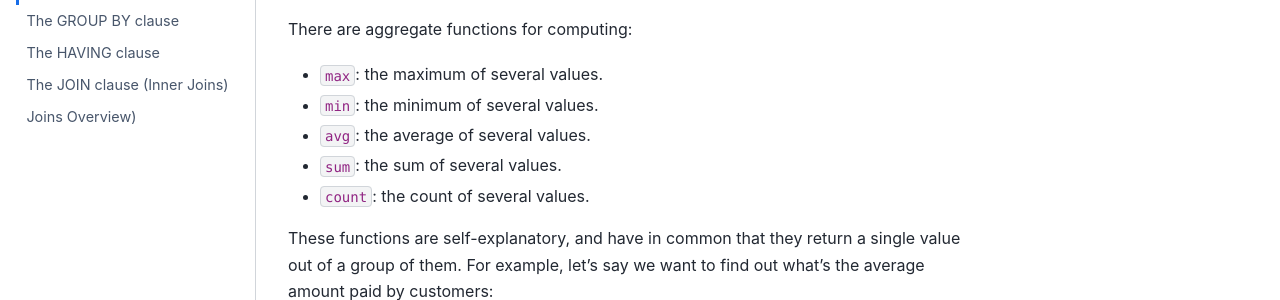
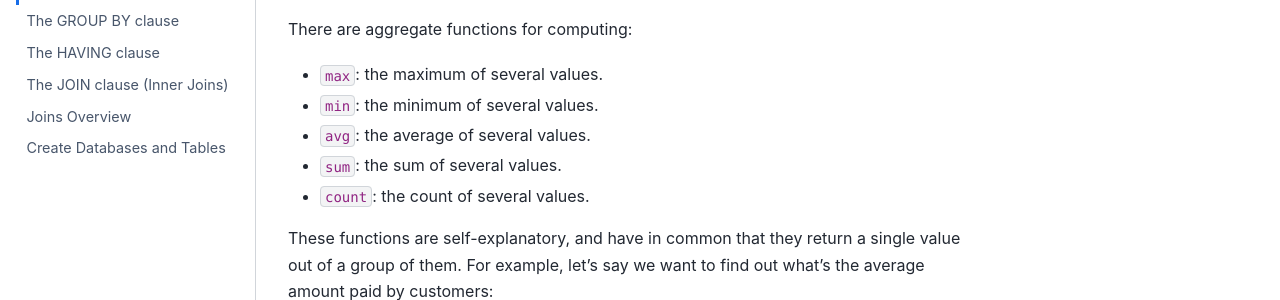
Before and after one commit to lifeBalance/sql-lab, a Jupyter Book: the page built from book/aggregate-functions.ipynb, in a window 1280 px wide. Shown: the part 460-760 px from the top of the page. Built offline with Jupyter Book 1.0.4 settings and Sphinx 7.4.7 and the Sphinx Book theme 1.1.4, drawn with Linux system fonts in a browser that asks for light colours.

```diff
--- a/book/_toc.yml
+++ b/book/_toc.yml
@@ -16,3 +16,4 @@
 - file: having.ipynb
 - file: inner_joins.ipynb
 - file: joins_overview.ipynb
+- file: create_databases_tables.ipynb
```
Also changed, not shown: book/create_databases_tables.ipynb (added), book/images/full_outer_joins.png (added), book/images/full_outer_where_joins.png (added), book/images/inner_join.png (added), book/images/left_outer_joins.png (added), book/images/left_outer_where_joins.png (added), book/joins_overview.ipynb.
